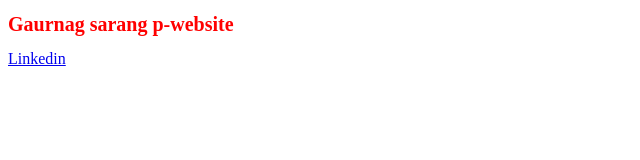
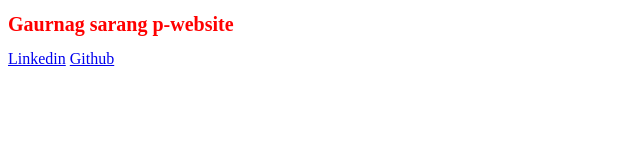
Before and after one commit to navra-x01/portfolio, a plain HTML site: page index.html in a window 1280 px wide. Shown: the full height of the page, 0-640 px from the left. Drawn offline with Linux system fonts and the light colour scheme.

Commit message:
added github

```diff
--- a/index.html
+++ b/index.html
@@ -9,5 +9,6 @@
 <body>
     <h1>Gaurnag sarang p-website</h1>
     <a href="https://www.linkedin.com/in/gaurang-sarang-43b6902a9/">Linkedin</a>
+    <a href="https://github.com/navra-x01">Github</a>
 </body>
 </html>
```
